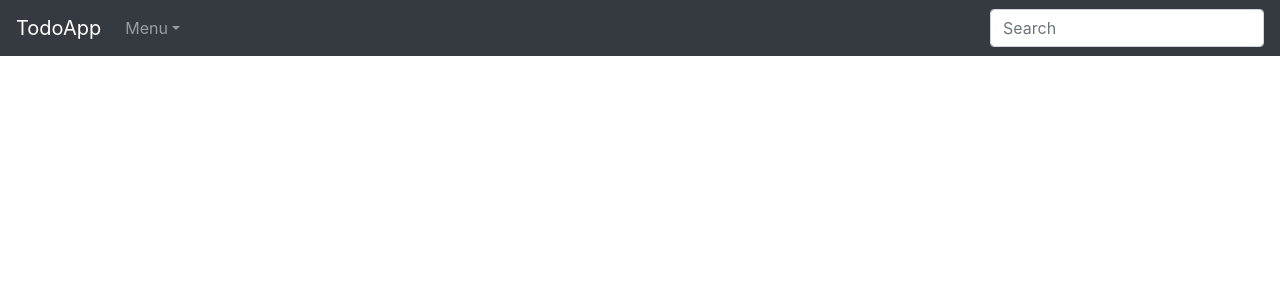
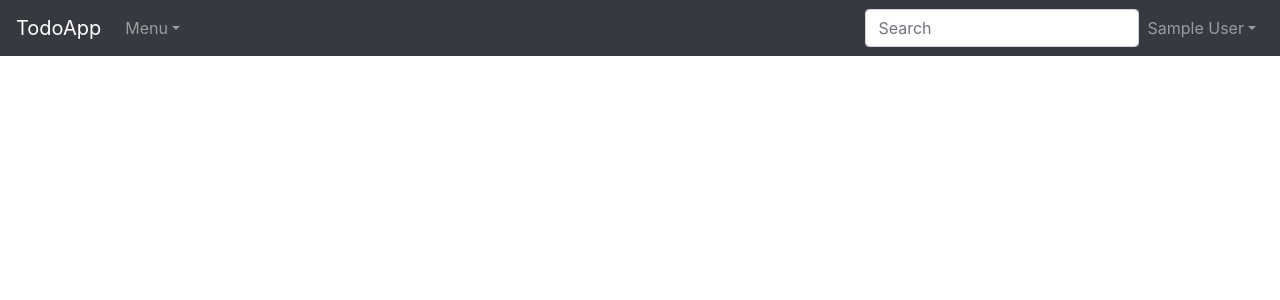
Before and after one commit to fm1randa/curso-desenvolvimentoweb-python-django, a Django app: page / in a window 1280 px wide. Shown: the top 300 px of the page. Run offline with Django 3.2, Linux system fonts and the light colour scheme; the visitor is signed in with stand-in values (Sample User, id 1); some libraries are stand-ins or nearby versions.

Commit message:
lesson 77 added
logout added

```diff
--- a/todoapp/apps/accounts/urls.py
+++ b/todoapp/apps/accounts/urls.py
@@ -7,4 +7,5 @@ app_name = 'accounts'
 urlpatterns = [
     path('novo-usuario/', views.add_user, name='add_user'),
     path('login/', views.user_login, name='user_login'),
+    path('sair/', views.user_logout, name='user_logout'),
 ]
--- a/todoapp/templates/base.html
+++ b/todoapp/templates/base.html
@@ -36,6 +36,21 @@
             <form class="form-inline my-2 my-md-0">
                 <input class="form-control" type="text" placeholder="Search">
             </form>
+            {% if user.is_authenticated %}
+                <ul class="navbar-nav">
+
+
+                    <li class="nav-item dropdown">
+                        <a class="nav-link dropdown-toggle" href="#" id="dropdown03" data-toggle="dropdown"
+                            aria-haspopup="true" aria-expanded="false">{{ user.get_full_name|default:user.username }}</a>
+                        <div class="dropdown-menu" aria-labelledby="dropdown03">
+                            <a class="dropdown-item" href="{% url 'tasks:add_category' %}">Perfil</a>
+                            <a class="dropdown-item" href="{% url 'tasks:add_category' %}">Trocar senha</a>
+                            <a class="dropdown-item" href="{% url 'accounts:user_logout' %}">Sair</a>
+                        </div>
+                    </li>
+                </ul>
+            {% endif %}
         </div>
     </nav>
 
```
Also changed, not shown: todoapp/apps/accounts/views.py (+7 -1 lines).
